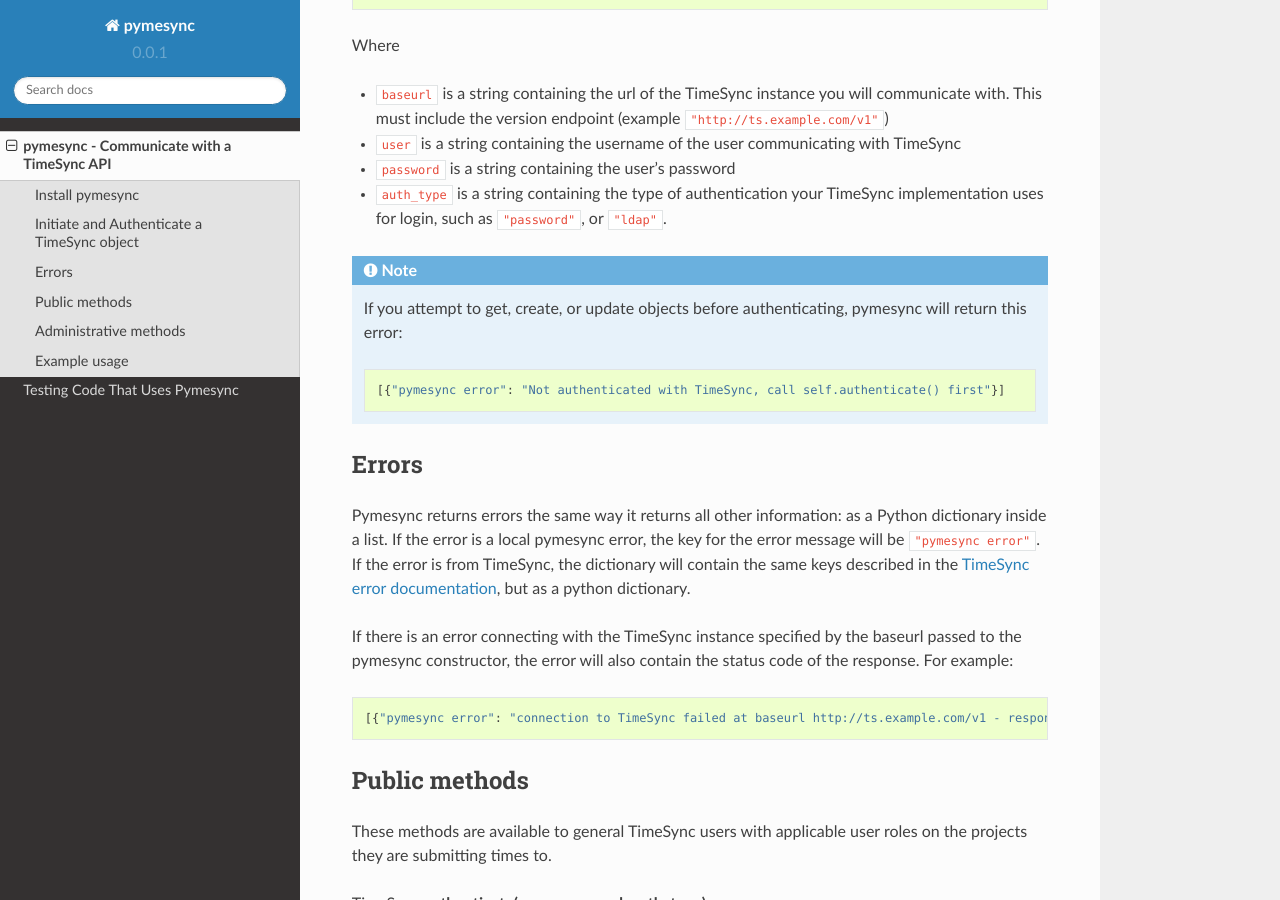
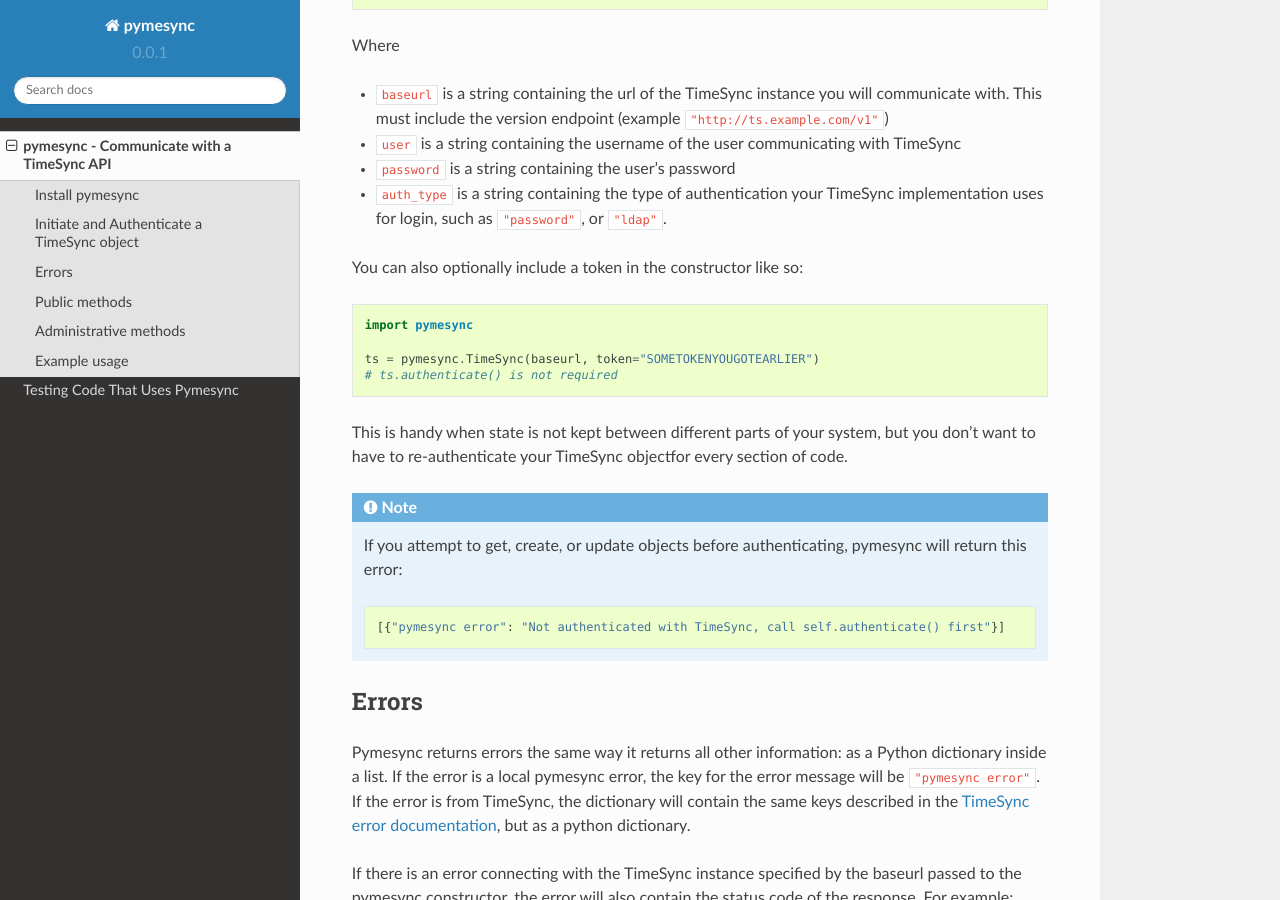
Before and after one commit to osuosl/pymesync, a Sphinx documentation site: the page built from docs/source/usage.rst, in a window 1280 px wide and 900 px high, scrolled down 2025 px. Built offline with Sphinx 7.4.7 and the Read the Docs theme 2.0.0, drawn with Linux system fonts in a browser that asks for light colours.

Commit message:
Docs for token instantiation

```diff
--- a/docs/source/usage.rst
+++ b/docs/source/usage.rst
@@ -96,6 +96,19 @@ Where
 * ``password`` is a string containing the user's password
 * ``auth_type`` is a string containing the type of authentication your TimeSync
   implementation uses for login, such as ``"password"``, or ``"ldap"``.
+
+You can also optionally include a token in the constructor like so:
+
+.. code-block:: python
+
+  import pymesync
+
+  ts = pymesync.TimeSync(baseurl, token="SOMETOKENYOUGOTEARLIER")
+  # ts.authenticate() is not required
+
+This is handy when state is not kept between different parts of your system, but
+you don't want to have to re-authenticate your TimeSync objectfor every section
+of code.
 
 .. note::
 
```
